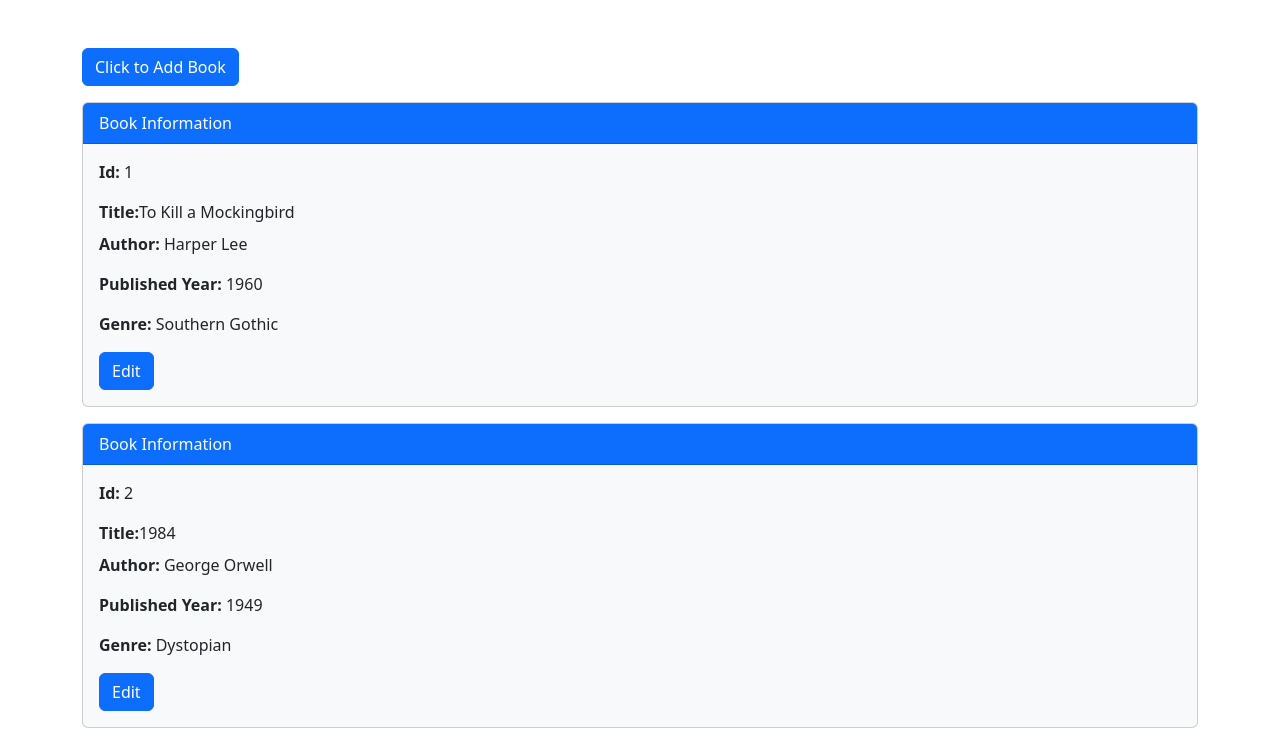
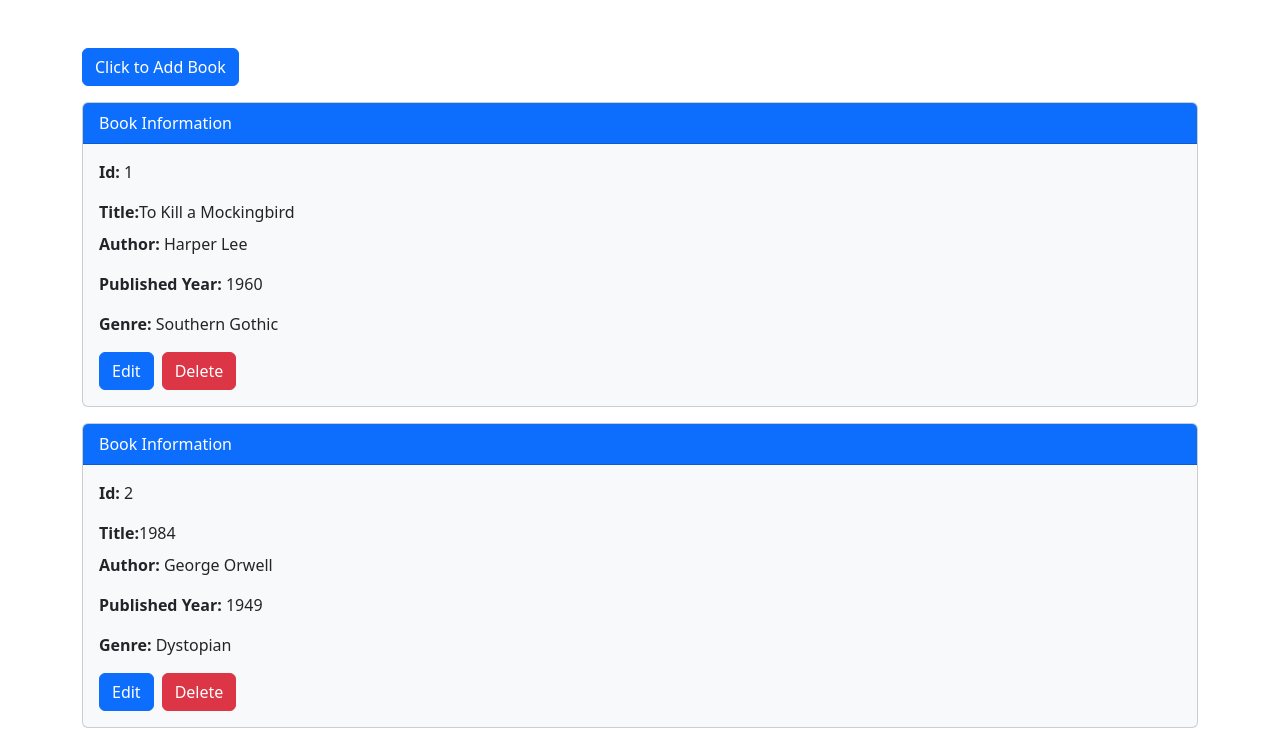
Before and after one commit to PUP-BSIT/exercise-4-devdynasty, an Angular app: page / in a window 1280 px wide. Shown: the top 742 px of the page. Built offline with nearby package versions, Linux system fonts and the light colour scheme.

Commit message:
create delete feature

```diff
--- a/src/app/parent/child/child.component.html
+++ b/src/app/parent/child/child.component.html
@@ -18,6 +18,12 @@
                 class="btn btn-primary me-2"
                 (click)="onEdit()">
                 Edit
+            </button>
+            <button
+                type="button"
+                class="btn btn-danger"
+                (click)="onDelete()">
+                Delete
             </button>
         </div>
     </div>
--- a/src/app/parent/child/child.component.ts
+++ b/src/app/parent/child/child.component.ts
@@ -12,6 +12,8 @@ export class ChildComponent {
   book: Book;
   @Output()
   edit = new EventEmitter<Book>();
+  @Output()
+  delete = new EventEmitter<number>();
 
   editing = false;
   editBook: Book;
@@ -33,4 +35,8 @@ export class ChildComponent {
     this.editing = false;
     this.editBook = { ...this.book };
   }
+
+  onDelete() {
+    this.delete.emit(this.book.id);
+  }
 }
--- a/src/app/parent/parent.component.html
+++ b/src/app/parent/parent.component.html
@@ -64,5 +64,5 @@
     </div>
 </div>
 <div *ngFor="let book of booksToChild">
-    <app-child [book]="book" (edit)="editBook($event)"></app-child>
+    <app-child [book]="book" (delete)="deleteBook($event)" (edit)="editBook($event)"></app-child>
 </div>
--- a/src/app/parent/parent.component.ts
+++ b/src/app/parent/parent.component.ts
@@ -67,4 +67,8 @@ export class ParentComponent {
       this.booksToChild[index] = { ...updatedBook };
     }
   }
+
+  deleteBook(bookId: number) {
+    this.booksToChild = this.booksToChild.filter(book => book.id !== bookId);
+  }
 }
```
